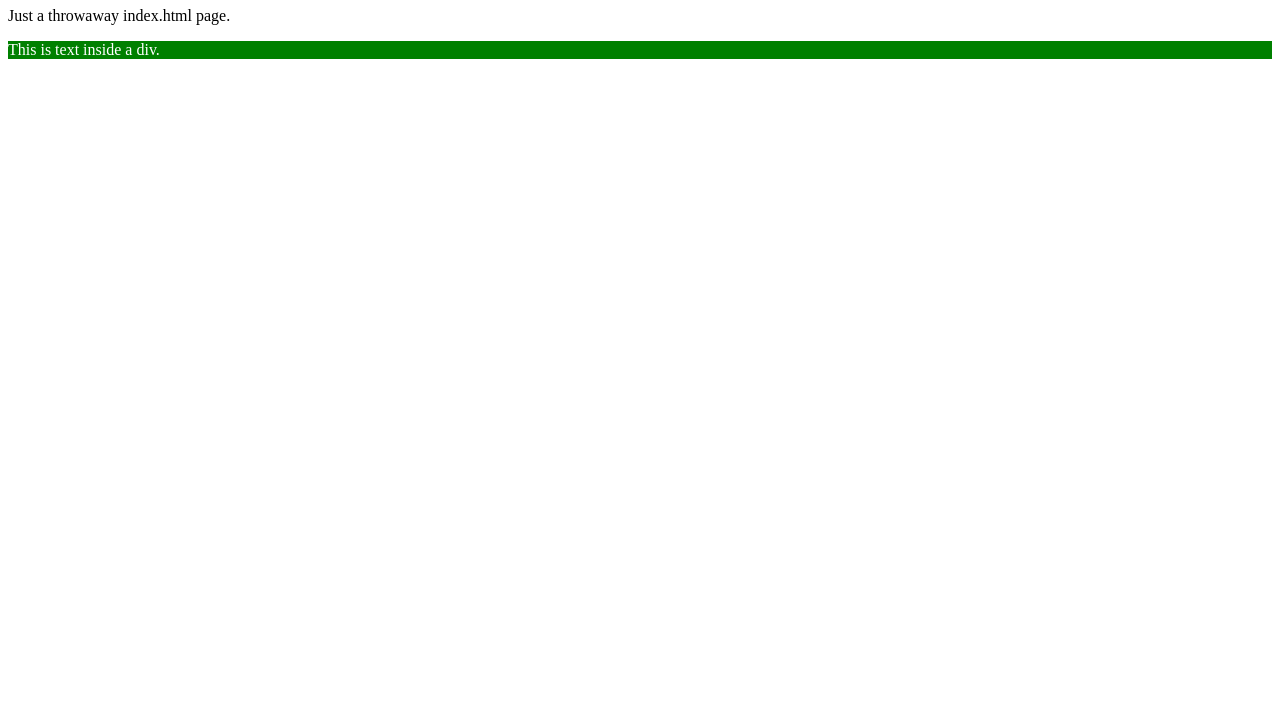
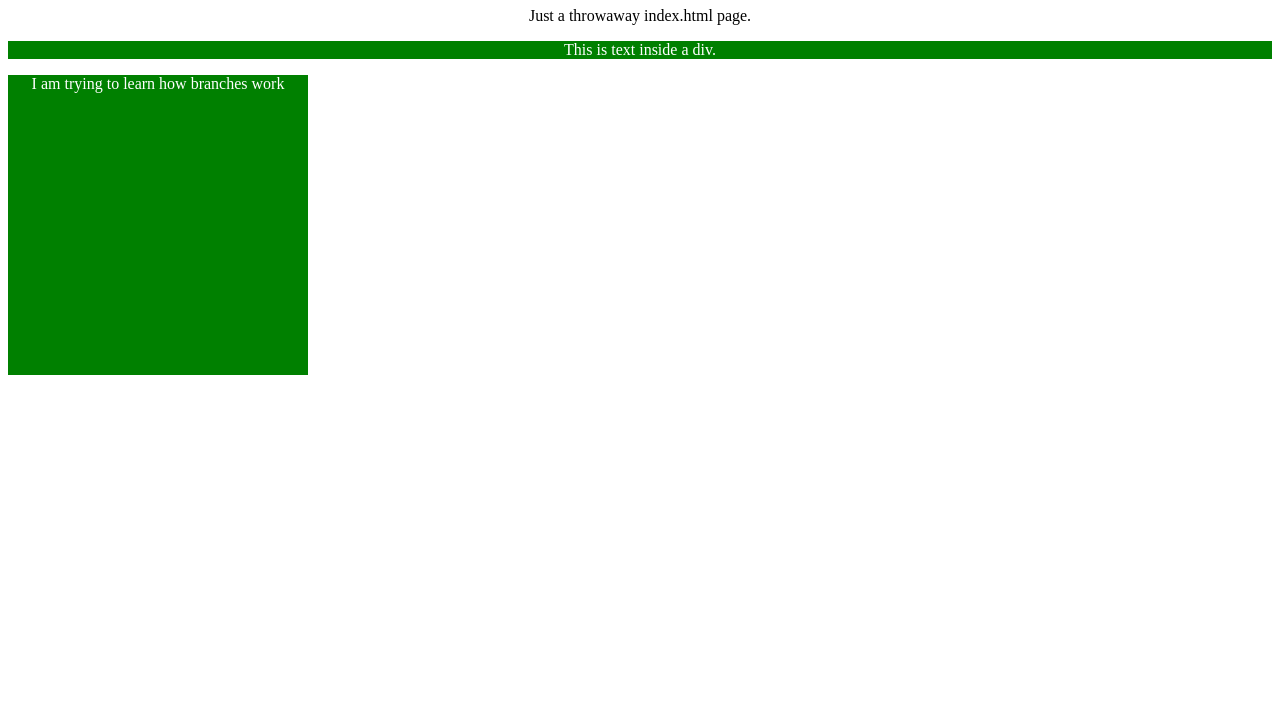
Before and after one commit to rosaxny/learn-github, a plain HTML site: page index.html in a window 1280 px wide. Shown: the part 73-800 px from the top of the page. Drawn offline with Linux system fonts and the light colour scheme.

Commit message:
add styling

```diff
--- a/index.html
+++ b/index.html
@@ -9,6 +9,7 @@
 		<h1>Learn GitHub</h1>
 		<p>Just a throwaway index.html page.</p>
 		<div><p>This is text inside a div.</p></div>
+		<div class="center">I am trying to learn how branches work</div>
 	</main>
 </body>
 </html>
--- a/styles.css
+++ b/styles.css
@@ -1,4 +1,14 @@
+main {
+	text-align: center;
+}
+
 div {
 	background-color: green;
 	color: white;
 }
+
+.center {
+	width: 300px;
+	height: 300px;
+	text-align: center;
+}
```
